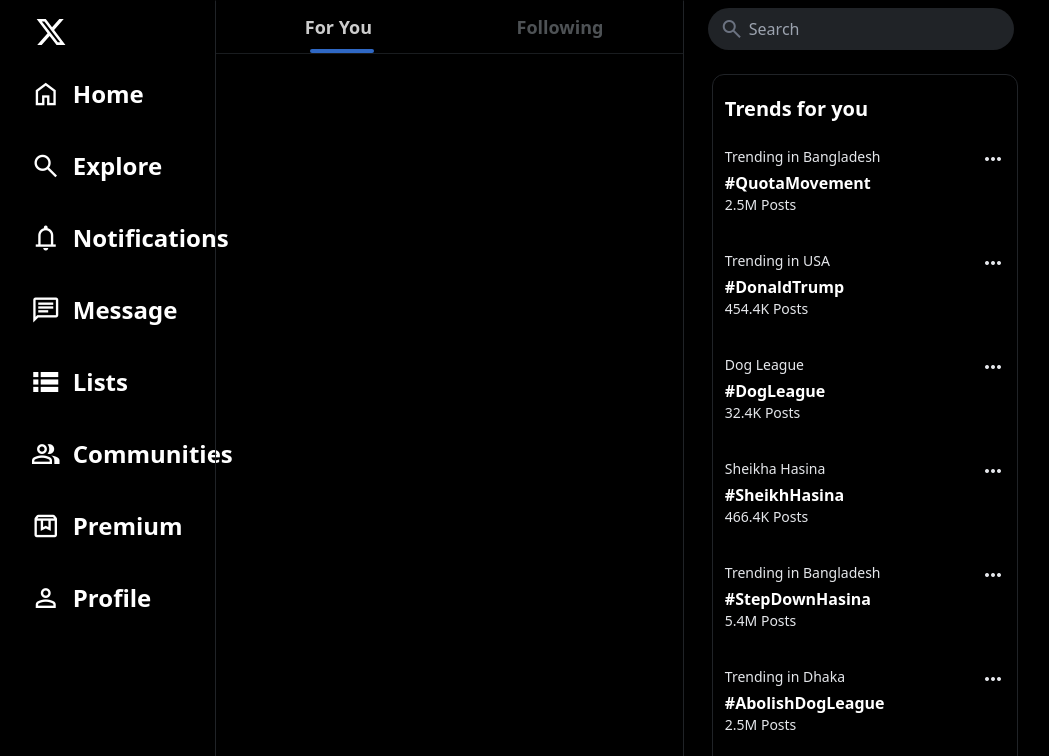
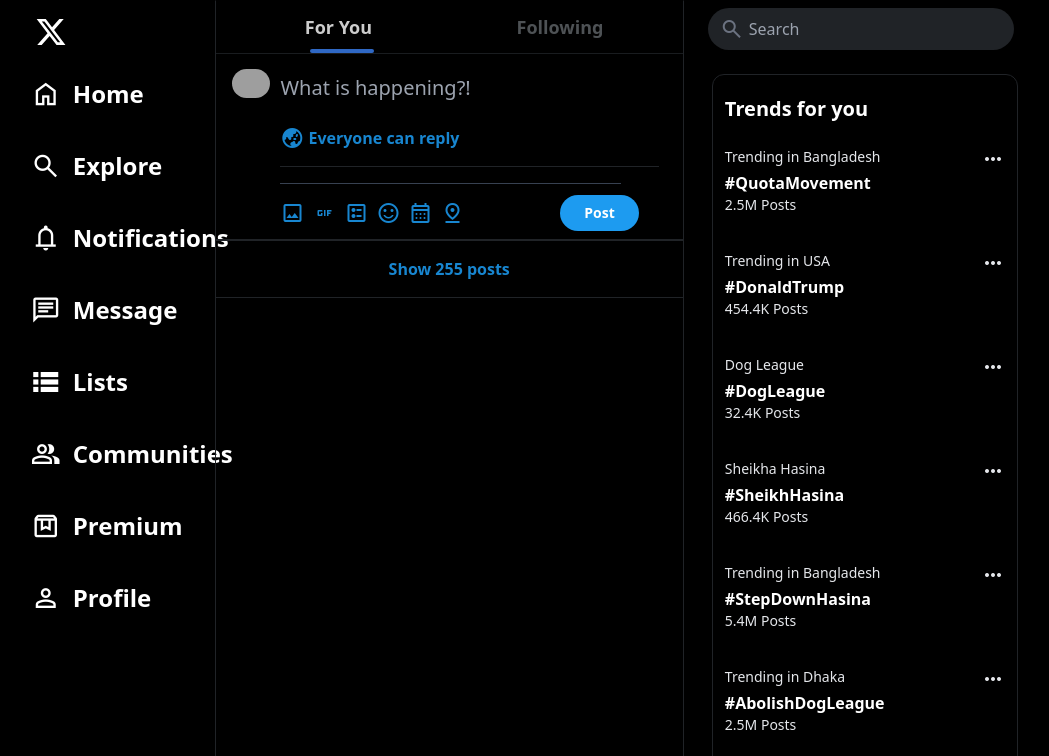
Before and after one commit to Mainul-Islam-Nirob/X.com-Clone, a website: page index.html in a window 1280 px wide. Shown: the top 756 px of the page, without its empty margins (113-1162 px from the left). Drawn offline with nearby package versions, Linux system fonts and the light colour scheme; grey boxes are pictures that could not be loaded.

Commit message:
Add what is happening and show posts section

```diff
--- a/index.html
+++ b/index.html
@@ -55,6 +55,55 @@
                 <div class="absolute w-16 h-1 rounded-full bg-blue-500 bottom-0 left-[20.3%] z-10"></div>
                 <div class="left w-1/2 flex justify-center font-bold text-lg">For You</div>
                 <div class="right w-1/2 flex justify-center text-[#62676b] font-bold text-lg">Following</div>
+            </div>
+
+            <div class="whatIsHappening flex gap-2 mt-3 pb-2 border-b-2 border-[#202327]">
+                <div class="img mt-[3px] ml-4 mr-[2px] w-12">
+                    <img class="rounded-full" src="https://pbs.twimg.com/profile_images/1492379791491989508/REWVS-Ai_400x400.jpg" alt="Mainul">
+                </div>
+                <div class="w-full mr-6">
+                    <input class="w-full h-7 my-2 text-xl bg-black outline-none text-white" type="text"
+                        placeholder="What is happening?!">
+                    <div class="text-[#1886d0] flex items-center gap-1 pb-4 w-full my-4 border-b-[1px] border-[#202327]">
+                        <span class="material-symbols-outlined ">
+                            globe_asia
+                        </span>
+                        <span class="font-bold">Everyone can reply</span>
+                    </div>
+                    <div class="w-[90%] h-[0.2px] bg-gray-700 my-3"></div>
+                    <div class="flex justify-between">
+
+                        <div class="blueicons flex gap-2 text-[#1886d0] items-center">
+                            <span class="material-symbols-outlined cursor-pointer">
+                                image
+                            </span>
+                            <span class="material-symbols-outlined cursor-pointer">
+                                gif
+                            </span>
+                            <span class="material-symbols-outlined cursor-pointer">
+                                ballot
+                            </span>
+                            <span class="material-symbols-outlined cursor-pointer">
+                                sentiment_satisfied
+                            </span>
+                            <span class="material-symbols-outlined cursor-pointer">
+                                calendar_month
+                            </span>
+                            <span class="material-symbols-outlined cursor-pointer">
+                                pin_drop
+                            </span>
+                        </div>
+                        <div class="postbtn">
+                            <button
+                                class="bg-[#1d9bf0] px-6 mx-5 text-sm rounded-full py-2 text-white font-bold">Post</button>
+                        </div>
+
+                    </div>
+                </div>
+
+            </div>
+            <div class="showPosts border-b-[1px] border-[#202327] text-[#1886d0] text-center py-4 hover:bg-[#202327] cursor-pointer">
+                <span class="font-bold">Show 255 posts</span>
             </div>
         </div>
         <div class="third w-full px-3">
@@ -195,7 +244,7 @@
 
                 </div>
 
-                <div class="item p-3 items-center gap-2 flex justify-between hover:bg-[#202327] cursor-pointer">
+                <!-- <div class="item p-3 items-center gap-2 flex justify-between hover:bg-[#202327] cursor-pointer">
                     <div class="flex gap-3">
 
                         <div class="p1"><img class="w-12 h-12 rounded-full"
@@ -211,9 +260,9 @@
                         <button class="bg-white text-black px-5 py-2 rounded-full font-bold">Follow</button>
                     </div>
 
-                </div>
+                </div> -->
 
-                <div class="item p-3 items-center gap-2 flex justify-between hover:bg-[#202327] cursor-pointer">
+                <!-- <div class="item p-3 items-center gap-2 flex justify-between hover:bg-[#202327] cursor-pointer">
                     <div class="flex gap-3">
 
                         <div class="p1"><img class="w-12 h-12 rounded-full"
@@ -229,8 +278,8 @@
                         <button class="bg-white text-black px-5 py-2 rounded-full font-bold">Follow</button>
                     </div>
 
-                </div>
-
+                </div> -->
+<!--
                 <div class="item p-3 items-center gap-2 flex justify-between hover:bg-[#202327] cursor-pointer">
                     <div class="flex gap-3">
 
@@ -247,7 +296,7 @@
                         <button class="bg-white text-black px-5 py-2 rounded-full font-bold">Follow</button>
                     </div>
 
-                </div>
+                </div> -->
 
                 <div class="showMore item p-3 hover:bg-[#202327] cursor-pointer px-3 space-x-0 rounded-bl-xl rounded-br-xl">
                     <a href="#" class="font-medium text-blue-600 dark:text-blue-500">Show more</a>
```
Also changed, not shown: css/output.css.
